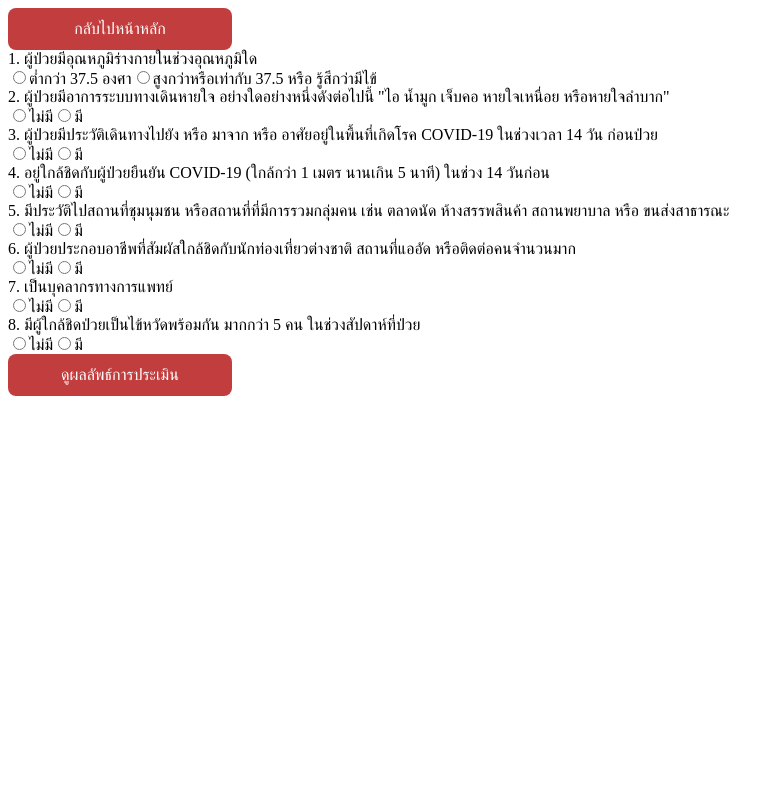
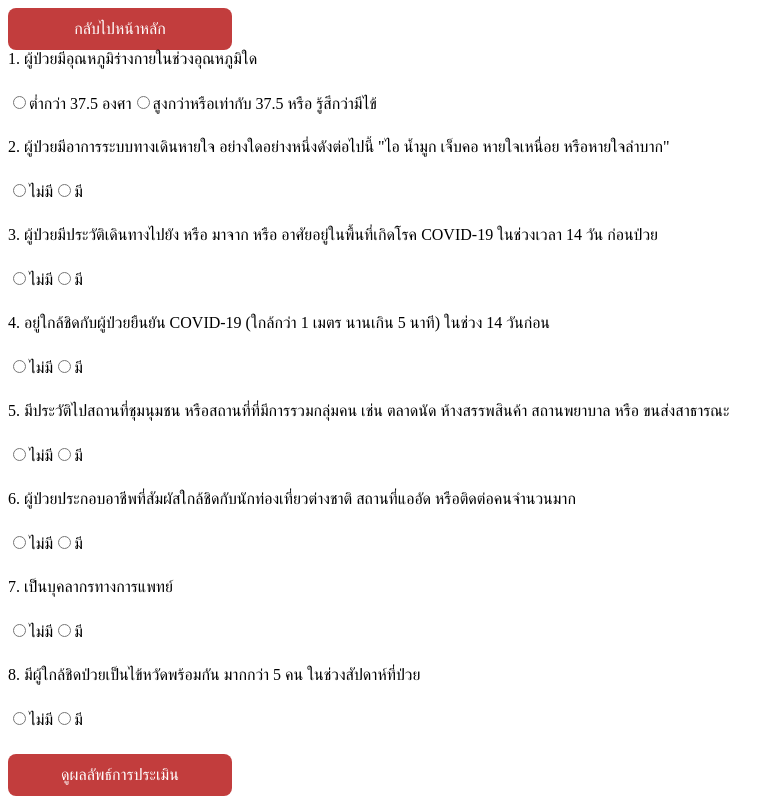
Before and after one commit to melwayzx/final_project, a Next.js app: page /covidScale in a window 1280 px wide. Shown: the whole page, without its empty margins (0-784 px from the left). Built offline with nearby package versions, Linux system fonts and the light colour scheme.

Commit message:
Create Survey CSS

```diff
--- a/pages/survey.js
+++ b/pages/survey.js
@@ -4,8 +4,8 @@ export default function survey() {
     return (
         <div>
             <form>
-                <div>1. ผู้ป่วยมีอุณหภูมิร่างกายในช่วงอุณหภูมิใด</div>
-                <div className="radio">
+                <div style={{ fontSize: "16px", fontFamily: "Sukhumvit Set", marginBottom: "25px" }}>1. ผู้ป่วยมีอุณหภูมิร่างกายในช่วงอุณหภูมิใด</div>
+                <div style={{ fontSize: "16px", fontFamily: "Sukhumvit Set", marginBottom: "25px" }} className="radio">
                     <label>
                         <input type="radio" value="1" checked={false} />
             ต่ำกว่า 37.5 องศา
@@ -15,9 +15,9 @@ export default function survey() {
            สูงกว่าหรือเท่ากับ 37.5 หรือ รู้สึกว่ามีไข้
           </label>
                 </div>
-                <div>2. ผู้ป่วยมีอาการระบบทางเดินหายใจ อย่างใดอย่างหนึ่งดังต่อไปนี้
+                <div style={{ fontSize: "16px", fontFamily: "Sukhumvit Set", marginBottom: "25px" }}>2. ผู้ป่วยมีอาการระบบทางเดินหายใจ อย่างใดอย่างหนึ่งดังต่อไปนี้
            "ไอ น้ำมูก เจ็บคอ หายใจเหนื่อย หรือหายใจลำบาก"</div>
-                <div className="radio">
+                <div style={{ fontSize: "16px", fontFamily: "Sukhumvit Set", marginBottom: "25px" }} className="radio">
                     <label>
                         <input type="radio" value="1" checked={false} />
            ไม่มี
@@ -27,9 +27,9 @@ export default function survey() {
           มี
           </label>
                 </div>
-                <div>3. ผู้ป่วยมีประวัติเดินทางไปยัง หรือ มาจาก หรือ อาศัยอยู่ในพื้นที่เกิดโรค COVID-19
+                <div style={{ fontSize: "16px", fontFamily: "Sukhumvit Set", marginBottom: "25px" }}>3. ผู้ป่วยมีประวัติเดินทางไปยัง หรือ มาจาก หรือ อาศัยอยู่ในพื้นที่เกิดโรค COVID-19
            ในช่วงเวลา 14 วัน ก่อนป่วย </div>
-                <div className="radio">
+                <div style={{ fontSize: "16px", fontFamily: "Sukhumvit Set", marginBottom: "25px" }} className="radio">
                     <label>
                         <input type="radio" value="1" checked={false} />
            ไม่มี
@@ -39,9 +39,9 @@ export default function survey() {
           มี
           </label>
                 </div>
-                <div>4. อยู่ใกล้ชิดกับผู้ป่วยยืนยัน COVID-19 (ใกล้กว่า 1 เมตร นานเกิน 5 นาที)
+                <div style={{ fontSize: "16px", fontFamily: "Sukhumvit Set", marginBottom: "25px" }}>4. อยู่ใกล้ชิดกับผู้ป่วยยืนยัน COVID-19 (ใกล้กว่า 1 เมตร นานเกิน 5 นาที)
         ในช่วง 14 วันก่อน </div>
-                <div className="radio">
+                <div style={{ fontSize: "16px", fontFamily: "Sukhumvit Set", marginBottom: "25px" }} className="radio">
                     <label>
                         <input type="radio" value="1" checked={false} />
            ไม่มี
@@ -51,9 +51,9 @@ export default function survey() {
           มี
           </label>
                 </div>
-                <div>5. มีประวัติไปสถานที่ชุมนุมชน หรือสถานที่ที่มีการรวมกลุ่มคน เช่น ตลาดนัด ห้างสรรพสินค้า
+                <div style={{ fontSize: "16px", fontFamily: "Sukhumvit Set", marginBottom: "25px" }}>5. มีประวัติไปสถานที่ชุมนุมชน หรือสถานที่ที่มีการรวมกลุ่มคน เช่น ตลาดนัด ห้างสรรพสินค้า
            สถานพยาบาล หรือ ขนส่งสาธารณะ </div>
-                <div className="radio">
+                <div style={{ fontSize: "16px", fontFamily: "Sukhumvit Set", marginBottom: "25px" }} className="radio">
                     <label>
                         <input type="radio" value="1" checked={false} />
            ไม่มี
@@ -63,8 +63,8 @@ export default function survey() {
           มี
           </label>
                 </div>
-                <div>6. ผู้ป่วยประกอบอาชีพที่สัมผัสใกล้ชิดกับนักท่องเที่ยวต่างชาติ สถานที่แออัด หรือติดต่อคนจำนวนมาก </div>
-                <div className="radio">
+                <div style={{ fontSize: "16px", fontFamily: "Sukhumvit Set", marginBottom: "25px" }}>6. ผู้ป่วยประกอบอาชีพที่สัมผัสใกล้ชิดกับนักท่องเที่ยวต่างชาติ สถานที่แออัด หรือติดต่อคนจำนวนมาก </div>
+                <div style={{ fontSize: "16px", fontFamily: "Sukhumvit Set", marginBottom: "25px" }} className="radio">
                     <label>
                         <input type="radio" value="1" checked={false} />
            ไม่มี
@@ -74,8 +74,8 @@ export default function survey() {
           มี
           </label>
                 </div>
-                <div>7. เป็นบุคลากรทางการแพทย์ </div>
-                <div className="radio">
+                <div style={{ fontSize: "16px", fontFamily: "Sukhumvit Set", marginBottom: "25px" }}>7. เป็นบุคลากรทางการแพทย์ </div>
+                <div style={{ fontSize: "16px", fontFamily: "Sukhumvit Set", marginBottom: "25px" }} sclassName="radio">
                     <label>
                         <input type="radio" value="1" checked={false} />
            ไม่มี
@@ -85,8 +85,8 @@ export default function survey() {
           มี
           </label>
                 </div>
-                <div>8. มีผู้ใกล้ชิดป่วยเป็นไข้หวัดพร้อมกัน มากกว่า 5 คน ในช่วงสัปดาห์ที่ป่วย</div>
-                <div className="radio">
+                <div style={{ fontSize: "16px", fontFamily: "Sukhumvit Set", marginBottom: "25px" }}>8. มีผู้ใกล้ชิดป่วยเป็นไข้หวัดพร้อมกัน มากกว่า 5 คน ในช่วงสัปดาห์ที่ป่วย</div>
+                <div style={{ fontSize: "16px", fontFamily: "Sukhumvit Set", marginBottom: "25px" }} className="radio">
                     <label>
                         <input type="radio" value="1" checked={false} />
            ไม่มี
@@ -103,7 +103,7 @@ export default function survey() {
                 href={"/result"}
                 name={"ดูผลลัพธ์การประเมิน"}
             ></Button>
-        </div>
+        </div >
     )
 }
 
```
